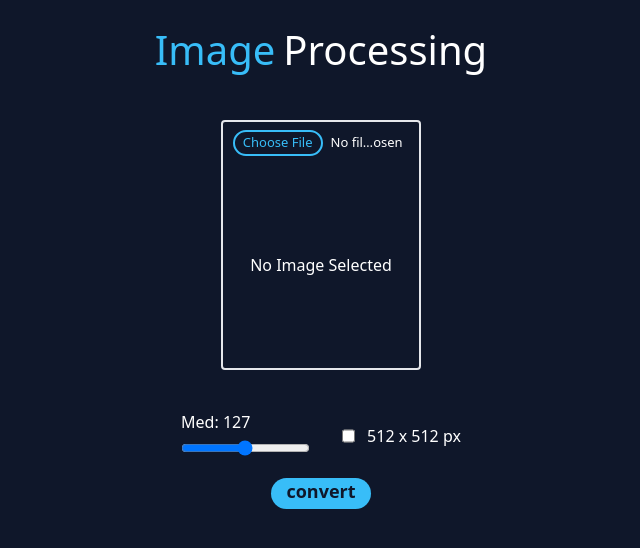
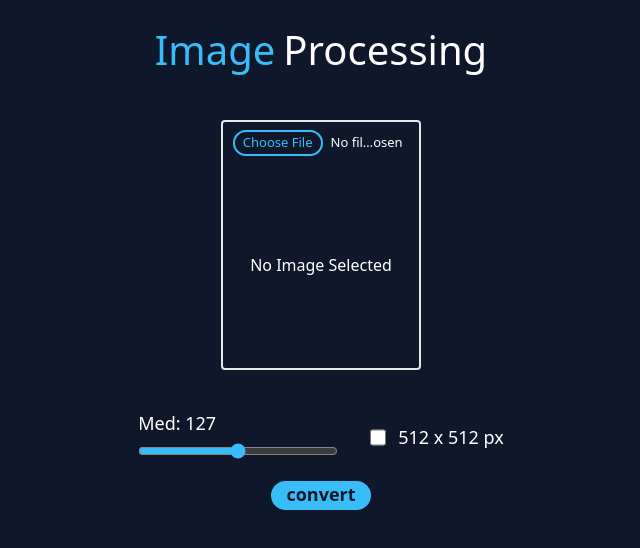
Before and after one commit to AriyanMLZM/react-opencv, a React (Vite) app: page / in a window 1280 px wide. Shown: the top 548 px of the page, without its empty margins (319-959 px from the left). Built offline with nearby package versions, Linux system fonts and the light colour scheme.

Commit message:
update inputs design

```diff
--- a/src/components/Button.jsx
+++ b/src/components/Button.jsx
@@ -4,7 +4,7 @@ const Button = ({ func }) => {
   return (
     <button
       type="button"
-      className="text-bgColor bg-primary rounded-full flex justify-center pb-1 m-4 font-bold md:hover:bg-gray-400 items-center w-[100px] text-[18px]"
+      className="text-bgColor bg-primary rounded-full flex justify-center pb-[2px] m-4 font-bold md:hover:bg-gray-400 items-center w-[100px] text-[18px]"
       onClick={func}
     >
       convert
--- a/src/components/Button2.jsx
+++ b/src/components/Button2.jsx
@@ -4,7 +4,7 @@ const Button = ({ func }) => {
   return (
     <button
       type="button"
-      className="text-primary border-2 border-primary md:hover:bg-primary md:hover:text-bgColor  rounded-full flex justify-center pb-1 m-6 items-center w-[80px] text-[18px]"
+      className="text-primary pb-[2px] border-2 border-primary md:hover:bg-primary md:hover:text-bgColor  rounded-full flex justify-center m-6 items-center w-[80px] text-[18px]"
       onClick={func}
     >
       save
--- a/src/components/Inputimg.jsx
+++ b/src/components/Inputimg.jsx
@@ -14,7 +14,7 @@ const Inputimg = ({ props }) => {
       />
       <div className="h-[80%] p-2 flex justify-center items-center text-white overflow-hidden">
         {props.img && <img id='img' src={props.img} alt="No Image" draggable={false} className='select-none' />}
-        {!props.img && <p>No Image Selected</p>}
+        {!props.img && <p className='select-none'>No Image Selected</p>}
       </div>
     </section>
   )
--- a/src/components/Inputs.jsx
+++ b/src/components/Inputs.jsx
@@ -4,12 +4,20 @@ const Inputs = ({ props }) => {
   return (
     <section className="flex justify-center items-center mt-10 select-none">
       <div>
-        <p className="text-white mb-1">Med: {props.med}</p>
-        <input value={props.med} min={0} max={255} type="range" onChange={(e) => props.setMed(e.target.value)} />
+        <p className="text-white mb-1 text-[18px]">Med: {props.med}</p>
+        <input
+          value={props.med}
+          className='slider w-[200px] accent-primary'
+          min={0}
+          max={255}
+          step={1}
+          type="range"
+          onChange={(e) => props.setMed(e.target.value)}
+        />
       </div>
       <div className="flex ml-8">
-        <input type="checkbox" onChange={() => props.setIsCut(!props.isCut)} />
-        <p className="text-white ml-3">512 x 512 px</p>
+        <input type="checkbox" className='w-4 accent-primary cursor-pointer' onChange={() => props.setIsCut(!props.isCut)} />
+        <p className="text-white ml-3 text-[18px]">512 x 512 px</p>
       </div>
     </section>
   )
```
Also changed, not shown: src/index.css (line endings or trailing spaces).
